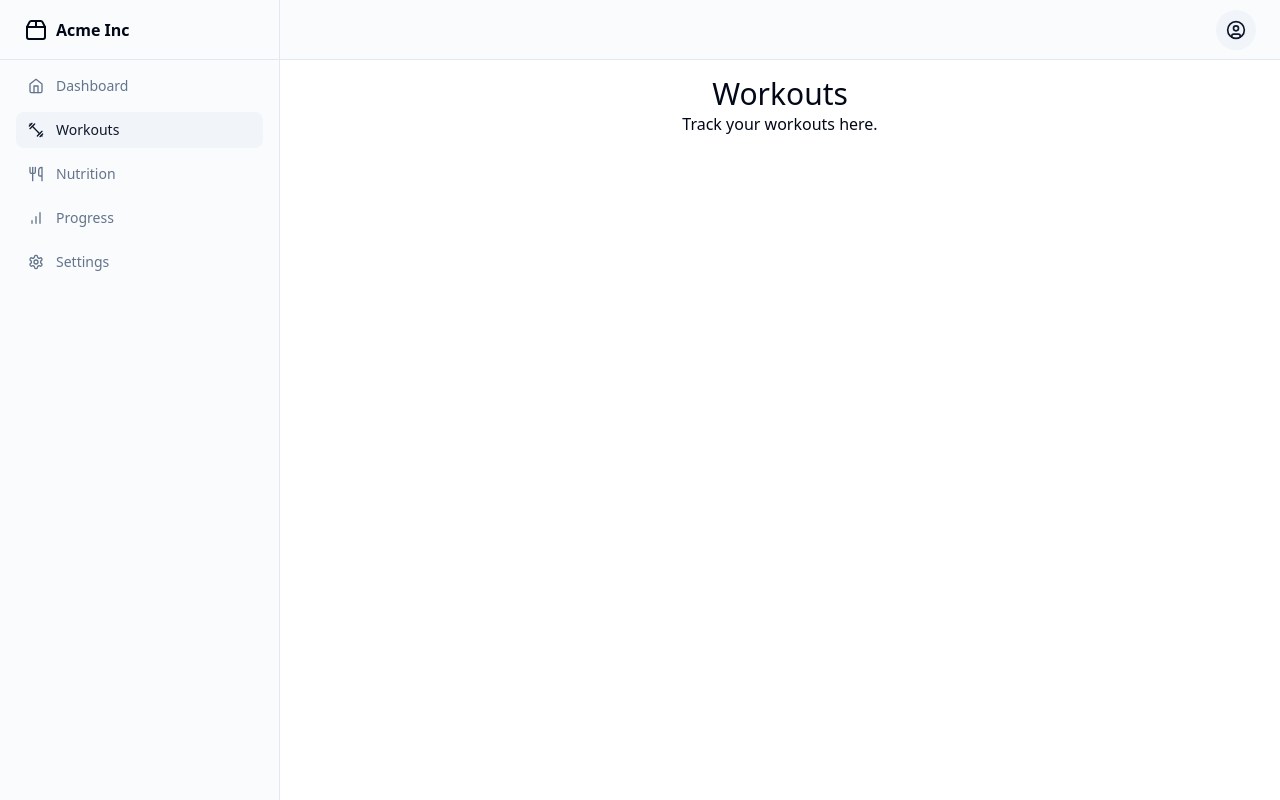
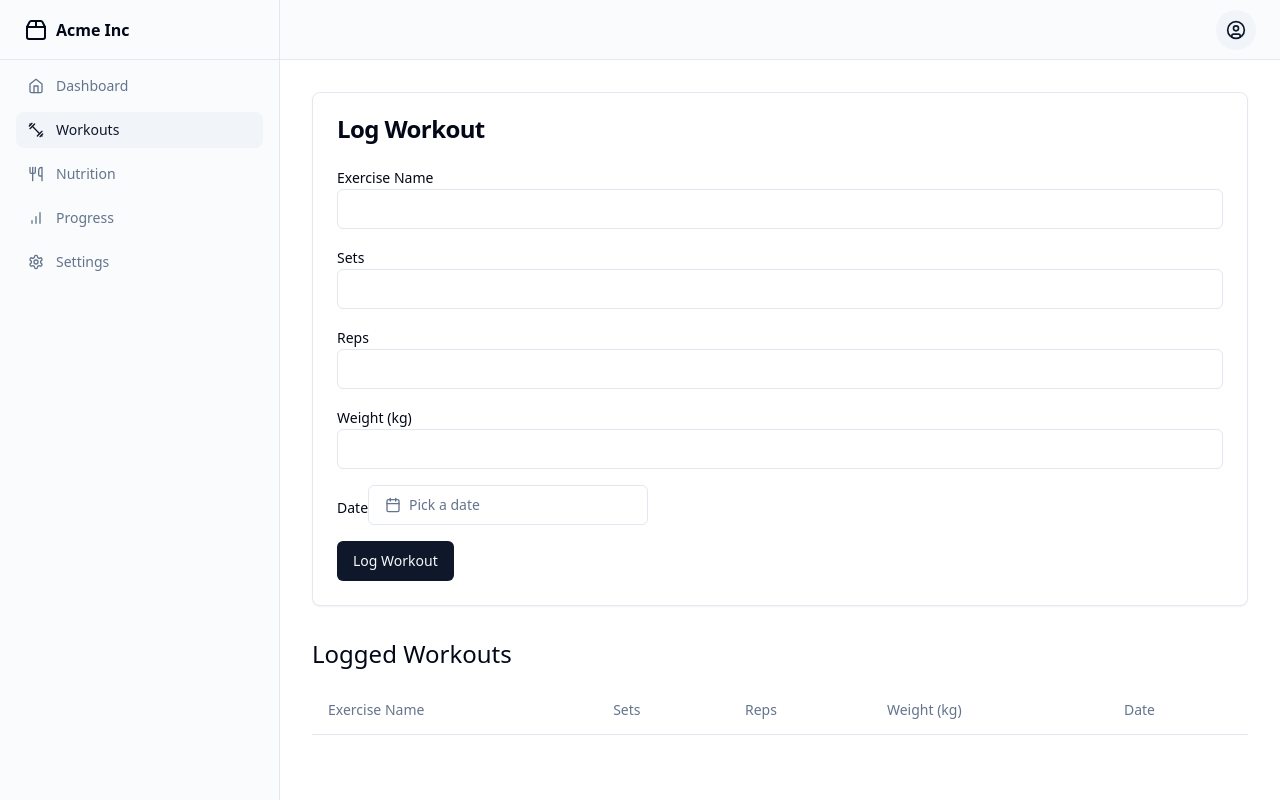
Before and after one commit to GPT-Engineer-App-Dev/active-journey-tracker, a React (Vite) app: page /workouts in a window 1280 px wide. Built offline with nearby package versions, Linux system fonts and the light colour scheme.

Commit message:
Added workout logging functionality with form and display of logged workouts.

```diff
--- a/src/pages/Workouts.jsx
+++ b/src/pages/Workouts.jsx
@@ -1,8 +1,96 @@
+import { useState } from "react";
+import { useForm } from "react-hook-form";
+import { zodResolver } from "@hookform/resolvers/zod";
+import { z } from "zod";
+import { Button } from "@/components/ui/button";
+import { Input } from "@/components/ui/input";
+import { Label } from "@/components/ui/label";
+import { Card, CardContent, CardHeader, CardTitle } from "@/components/ui/card";
+import { Table, TableBody, TableCell, TableHead, TableHeader, TableRow } from "@/components/ui/table";
+import { DatePickerDemo } from "@/components/ui/date-picker";
+
+const workoutSchema = z.object({
+  exerciseName: z.string().min(1, "Exercise name is required"),
+  sets: z.number().min(1, "Sets must be at least 1"),
+  reps: z.number().min(1, "Reps must be at least 1"),
+  weight: z.number().min(0, "Weight must be at least 0"),
+  date: z.date(),
+});
+
 const Workouts = () => {
+  const [workouts, setWorkouts] = useState([]);
+  const { register, handleSubmit, reset, formState: { errors } } = useForm({
+    resolver: zodResolver(workoutSchema),
+  });
+
+  const onSubmit = (data) => {
+    setWorkouts([...workouts, data]);
+    reset();
+  };
+
   return (
-    <div className="text-center">
-      <h1 className="text-3xl">Workouts</h1>
-      <p>Track your workouts here.</p>
+    <div className="p-4">
+      <Card>
+        <CardHeader>
+          <CardTitle>Log Workout</CardTitle>
+        </CardHeader>
+        <CardContent>
+          <form onSubmit={handleSubmit(onSubmit)} className="space-y-4">
+            <div>
+              <Label htmlFor="exerciseName">Exercise Name</Label>
+              <Input id="exerciseName" {...register("exerciseName")} />
+              {errors.exerciseName && <p className="text-red-500">{errors.exerciseName.message}</p>}
+            </div>
+            <div>
+              <Label htmlFor="sets">Sets</Label>
+              <Input id="sets" type="number" {...register("sets", { valueAsNumber: true })} />
+              {errors.sets && <p className="text-red-500">{errors.sets.message}</p>}
+            </div>
+            <div>
+              <Label htmlFor="reps">Reps</Label>
+              <Input id="reps" type="number" {...register("reps", { valueAsNumber: true })} />
+              {errors.reps && <p className="text-red-500">{errors.reps.message}</p>}
+            </div>
+            <div>
+              <Label htmlFor="weight">Weight (kg)</Label>
+              <Input id="weight" type="number" {...register("weight", { valueAsNumber: true })} />
+              {errors.weight && <p className="text-red-500">{errors.weight.message}</p>}
+            </div>
+            <div>
+              <Label htmlFor="date">Date</Label>
+              <DatePickerDemo {...register("date")} />
+              {errors.date && <p className="text-red-500">{errors.date.message}</p>}
+            </div>
+            <Button type="submit">Log Workout</Button>
+          </form>
+        </CardContent>
+      </Card>
+
+      <div className="mt-8">
+        <h2 className="text-2xl mb-4">Logged Workouts</h2>
+        <Table>
+          <TableHeader>
+            <TableRow>
+              <TableHead>Exercise Name</TableHead>
+              <TableHead>Sets</TableHead>
+              <TableHead>Reps</TableHead>
+              <TableHead>Weight (kg)</TableHead>
+              <TableHead>Date</TableHead>
+            </TableRow>
+          </TableHeader>
+          <TableBody>
+            {workouts.map((workout, index) => (
+              <TableRow key={index}>
+                <TableCell>{workout.exerciseName}</TableCell>
+                <TableCell>{workout.sets}</TableCell>
+                <TableCell>{workout.reps}</TableCell>
+                <TableCell>{workout.weight}</TableCell>
+                <TableCell>{workout.date.toLocaleDateString()}</TableCell>
+              </TableRow>
+            ))}
+          </TableBody>
+        </Table>
+      </div>
     </div>
   );
 };
```
